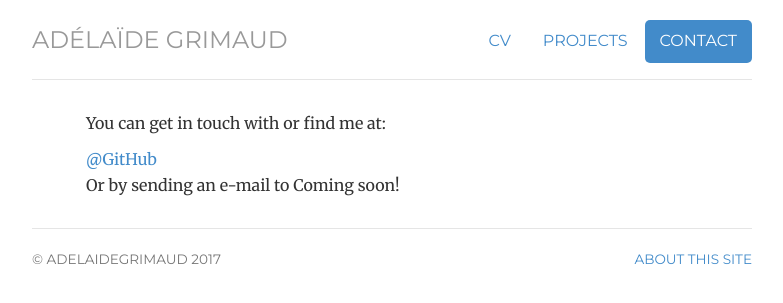
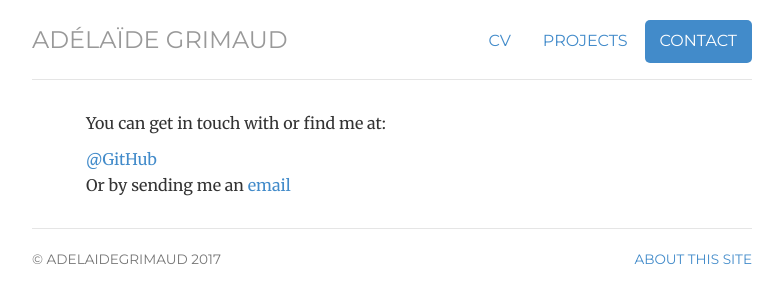
Before and after one commit to Rhindel/Rhindel.github.io, a Jekyll site: the page built from contact/index.html, in a window 1280 px wide. Shown: the top 303 px of the page, without its empty margins (248-1031 px from the left). Built offline with Jekyll 4.4.1, drawn with Linux system fonts in a browser that asks for light colours.

Commit message:
email updt

```diff
--- a/contact/index.html
+++ b/contact/index.html
@@ -13,7 +13,7 @@ description: Contact information for Adélaïde Grimaud.
 
 	<ul class="list-unstyled">
 	<li><a href="http://github.com/rhindel">@GitHub</a></li>
-	<li>Or by sending an e-mail to <span class="obfuscate">!noos gnimoC</span></li>
+		<li>Or by sending me an <a href="https://www.youtube.com/watch?v=dQw4w9WgXcQ">email</a></li>
 	</ul>
 
 </div>
```
